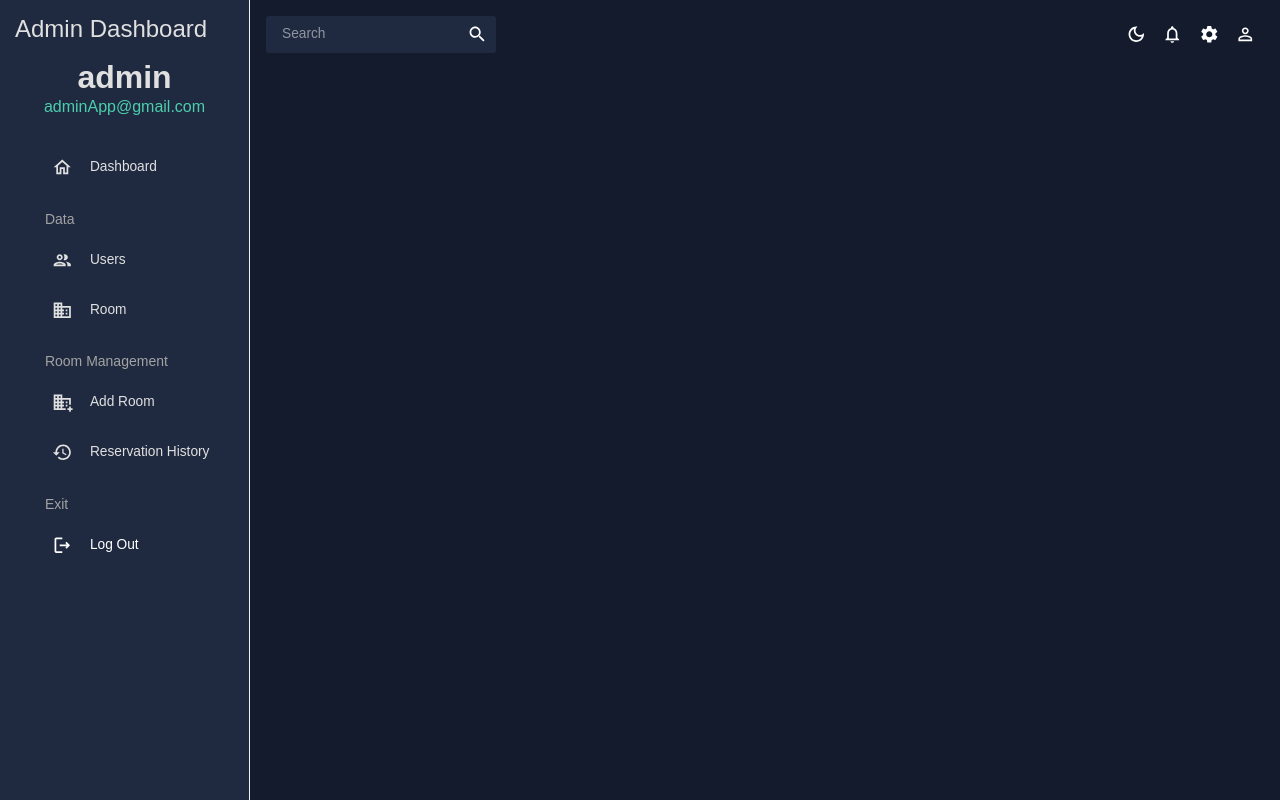
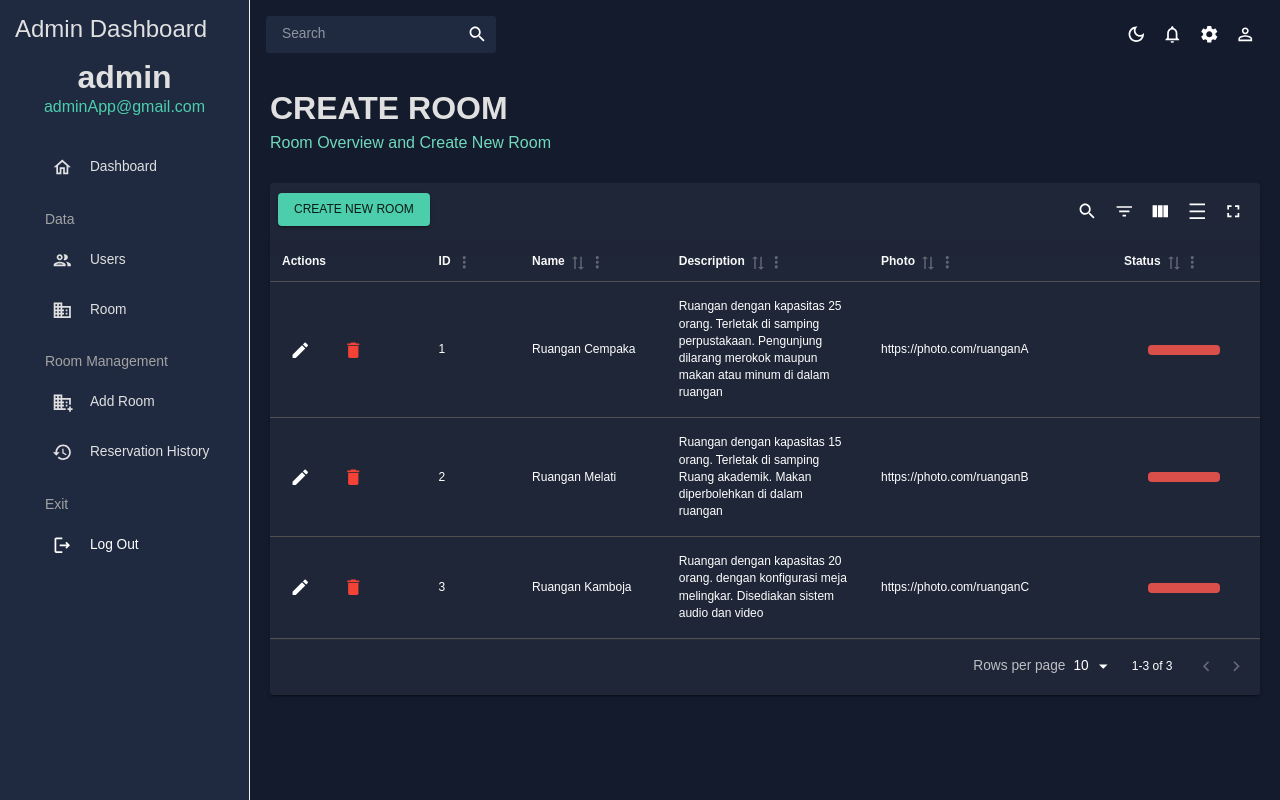
Before and after one commit to Therealaly/13fe-user, a React (Create React App) app: page /room/create in a window 1280 px wide. Built offline with nearby package versions, Linux system fonts and the light colour scheme.

Commit message:
CRUD ROOM

```diff
--- a/src/App.js
+++ b/src/App.js
@@ -7,7 +7,7 @@ import Dashboard from "./pages/Dashboard";
 import SideBar from './pages/Global/SideBar';
 import User from "./pages/team";
 import Room from "./pages/Room";
-// import CreateRoom from "./pages/CreateRoom";
+import CreateRoom from "./pages/CreateRoom";
 // import RoomHistory from "./pages/RoomHistory";
 
 
@@ -26,8 +26,8 @@ function App() {
               <Route path='/' element={<Dashboard/>} />
               <Route path='/user' element={<User/>} />
               <Route path='/room' element={<Room/>} />
-              {/* <Route path='/room/history' element={<CreateRoom/>} />
-              <Route path='/room/create' element={<CreateRoom/>} /> */}
+              {/* <Route path='/room/history' element={<CreateRoom/>} /> */}
+              <Route path='/room/create' element={<CreateRoom/>} />
             </Routes>
           </main>
         </div>
--- a/src/data/mockData.js
+++ b/src/data/mockData.js
@@ -110,3 +110,27 @@ export const MockReserveHistory = [
     status: "accepted",
   },
 ];
+
+export const MockRoomData = [
+  {
+    id: 1,
+    name: "Ruangan Cempaka",
+    desc: "Ruangan dengan kapasitas 25 orang. Terletak di samping perpustakaan. Pengunjung dilarang merokok maupun makan atau minum di dalam ruangan",
+    photo: "https://photo.com/ruanganA",
+    status: "available",
+  },
+  {
+    id: 2,
+    name: "Ruangan Melati",
+    desc: "Ruangan dengan kapasitas 15 orang. Terletak di samping Ruang akademik. Makan diperbolehkan di dalam ruangan",
+    photo: "https://photo.com/ruanganB",
+    status: "available",
+  },
+  {
+    id: 3,
+    name: "Ruangan Kamboja",
+    desc: "Ruangan dengan kapasitas 20 orang. dengan konfigurasi meja melingkar. Disediakan sistem audio dan video",
+    photo: "https://photo.com/ruanganC",
+    status: "reserved",
+  },
+];
--- /dev/null
+++ b/src/pages/CreateRoom/index.jsx
@@ -0,0 +1,190 @@
+import React, { useCallback, useMemo, useState } from 'react'
+import { Box, Typography, useTheme, Button, Dialog, DialogActions, DialogContent, DialogTitle, Tooltip, IconButton, Stack, TextField} from '@mui/material'
+import { tokens } from "../../theme";
+import Header from "../../components/Header";
+import { MaterialReactTable } from 'material-react-table';
+import { MockRoomData } from "../../data/mockData";
+import { Delete, Edit } from '@mui/icons-material';
+
+const CreateRoom = () => {
+    const theme = useTheme();
+    const colors = tokens(theme.palette.mode);
+    const [tableData, setTableData] = useState(() => MockRoomData);
+    const [createModalOpen, setCreateModalOpen] = useState(false);
+
+    const handleCreateNewRow = (values) => {
+        tableData.push(values);
+        setTableData([...tableData]);
+        // API Create Room
+      };
+
+    const handleSaveRowEdits = async ({ exitEditingMode, row, values }) => {
+        tableData[row.index] = values;
+        //send/receive api updates here, then refetch or update local table data for re-render
+        setTableData([...tableData]);
+        exitEditingMode(); //required to exit editing mode and close modal
+      };
+
+    const handleDeleteRow = useCallback(
+        (row) => {
+          if (
+            !window.confirm(`Are you sure you want to delete ${row.getValue('name')}`)
+          ) {
+            return;
+          }
+          //send api delete request here, then refetch or update local table data for re-render
+          tableData.splice(row.index, 1);
+          setTableData([...tableData]);
+        },
+        [tableData],
+      );
+
+    const columns = useMemo(
+        () => [
+        {
+            accessorKey: "id",
+            header: "ID",
+            enableColumnOrdering: false,
+            enableEditing: false, //disable editing on this column
+            enableSorting: false,
+            size: 50},
+        {
+            accessorKey: "name",
+            header: "Name",
+            size:100,
+        },
+        {
+            accessorKey: "desc",
+            header: "Description",
+            size:150,
+
+        },
+        {
+            accessorKey: "photo",
+            header: "Photo",
+            size:100,
+
+        },
+        {
+            accessorKey: "status",
+            header: "Status",
+            size:100,
+            Cell: ({ status }) => (
+                <Box
+                    width="60%"
+                    m="0 auto"
+                    p="5px"
+                    display="flex"
+                    justifyContent="center"
+                    backgroundColor={
+                        status === "available"
+                        ? colors.greenAccent[600]
+                        : status === "reserved"
+                        ? colors.redAccent[500]
+                        : colors.redAccent[500]
+                    }
+                    borderRadius="4px"
+                >
+                    <Typography color={colors.grey[100]} sx={{ ml: "5px" }}>
+                        {status}
+                    </Typography>
+                </Box>
+            ),
+        },
+    ], [], );
+  return (
+    <Box m="20px">
+        <Header title="CREATE ROOM" subtitle="Room Overview and Create New Room"/>
+        <Box>
+            <MaterialReactTable
+                data={tableData}
+                columns={columns}
+                enableRowActions
+                enableEditing
+                onEditingRowSave={handleSaveRowEdits}
+                renderRowActions={({ row, table }) => (
+                    <Box sx={{ display: 'flex', gap: '1rem' }}>
+                      <Tooltip arrow placement="left" title="Edit">
+                        <IconButton onClick={() => table.setEditingRow(row)}>
+                          <Edit />
+                        </IconButton>
+                      </Tooltip>
+                      <Tooltip arrow placement="right" title="Delete">
+                        <IconButton color="error" onClick={() => handleDeleteRow(row)}>
+                          <Delete />
+                        </IconButton>
+                      </Tooltip>
+                    </Box>
+                  )}
+                  renderTopToolbarCustomActions={() => (
+                    <Button
+                      color="secondary"
+                      onClick={() => setCreateModalOpen(true)}
+                      variant="contained"
+                    >
+                      Create New Room
+                    </Button>
+                  )}
+            >
+            </MaterialReactTable>
+            <CreateNewAccountModal
+                columns={columns}
+                open={createModalOpen}
+                onClose={() => setCreateModalOpen(false)}
+                onSubmit={handleCreateNewRow}
+            />
+        </Box>
+    </Box>
+  );
+};
+
+export const CreateNewAccountModal = ({ open, columns, onClose, onSubmit }) => {
+    const [values, setValues] = useState(() =>
+      columns.reduce((acc, column) => {
+        acc[column.accessorKey ?? ''] = '';
+        return acc;
+      }, {}),
+    );
+
+    const handleSubmit = () => {
+      //put your validation logic here
+      onSubmit(values);
+      onClose();
+    };
+
+    return (
+      <Dialog open={open}>
+        <DialogTitle textAlign="center">Create New Room</DialogTitle>
+        <DialogContent>
+          <form onSubmit={(e) => e.preventDefault()}>
+            <Stack
+              sx={{
+                width: '100%',
+                minWidth: { xs: '300px', sm: '360px', md: '400px' },
+                gap: '1.5rem',
+              }}
+            >
+              {columns.map((column) => (
+                <TextField
+                  key={column.accessorKey}
+                  label={column.header}
+                  name={column.accessorKey}
+                  onChange={(e) =>
+                    setValues({ ...values, [e.target.name]: e.target.value })
+                  }
+                />
+              ))}
+            </Stack>
+          </form>
+        </DialogContent>
+        <DialogActions sx={{ p: '1.25rem' }}>
+          <Button onClick={onClose}>Cancel</Button>
+          <Button color="secondary" onClick={handleSubmit} variant="contained">
+            Create New Room
+          </Button>
+        </DialogActions>
+      </Dialog>
+    );
+  };
+
+export default CreateRoom
--- a/src/pages/Room/index.jsx
+++ b/src/pages/Room/index.jsx
@@ -83,7 +83,7 @@ const Room = () => {
 
   return (
     <Box m="20px">
-        <Header title="ROOM" subtitle="Reservation Request and Room Overview"/>
+        <Header title="ROOM" subtitle="Reservation Request and Approval"/>
         <Box>
             <MaterialReactTable
                 data={tableData}
@@ -92,7 +92,7 @@ const Room = () => {
                 renderRowActions={({ row }) => (
                     <Box sx={{ display: 'flex', gap: '1rem' }}>
                       <Tooltip arrow placement="left" title="Accept">
-                        <IconButton color="success" onClick={() => {handleAcceptRow(row)}}>
+                        <IconButton color="success" onClick={() => handleAcceptRow(row)}>
                           <CheckIcon />
                         </IconButton>
                       </Tooltip>
```
